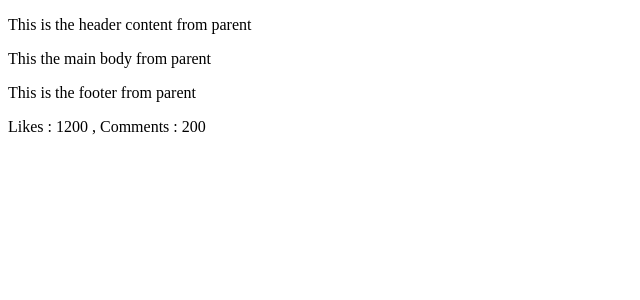
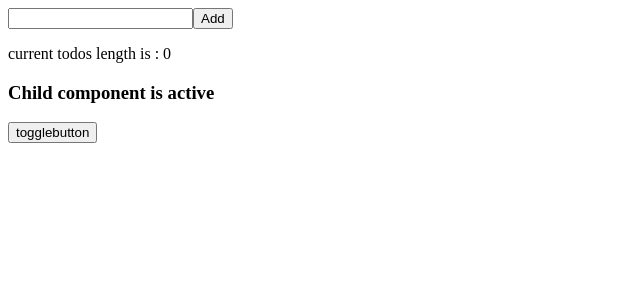
Before and after one commit to Ajay9980/Internship-VueJS-Learning, a Vue app: page / in a window 1280 px wide. Shown: the top 300 px of the page, without its empty margins (0-640 px from the left). Built offline with nearby package versions, Linux system fonts and the light colour scheme.

Commit message:
week-1-Day-3-LifeCycle-Hook

```diff
--- /dev/null
+++ b/component/lifecycleComponent.vue
@@ -0,0 +1,33 @@
+<!--
+what the code does:
+This component demonstrates Vue's lifecycle hooks — specifically `onMounted` and `onUnmounted`.
+It starts an interval when the component mounts and clears it automatically when unmounted.
+Used along with a parent toggle to observe lifecycle behavior in real-time.
+
+Topics Covered:
+ onMounted() – runs code when component is created and added to DOM
+ onUnmounted() – cleans up (like clearing intervals) when component is destroyed
+ setInterval() – for simulating background tasks or periodic updates
+ Lifecycle cleanup – avoiding memory leaks and unnecessary background work
+-->
+
+<script setup>
+import { onMounted, onUnmounted } from 'vue'
+
+onMounted(()=>{
+    console.log('Child Component Mounted')
+})
+
+let intervalId = setInterval(() => {
+    console.log('Child Component interval is running....')
+}, 10000);
+
+onUnmounted(()=>{
+    clearInterval(intervalId)
+    console.log('clearing the interval from child')
+})
+</script>
+
+<template>
+  <h3>Child component is active</h3>
+</template>
--- a/src/App.vue
+++ b/src/App.vue
@@ -3,6 +3,7 @@ import week1Day1 from '../views/week-1-day-1&2.vue';
 import week1Assignment from '../views/week-1-Assignment.vue';
 import week1Day3 from '../views/week-1-day-3.vue';
 import week1Day31 from '../views/week-1-Day-3.1-slot.vue';
+import week1Day32LifeCycleHooks from '../views/week-1-day-3.2-LifeCycle-Hooks.vue';
 </script>
 
 
@@ -11,7 +12,8 @@ import week1Day31 from '../views/week-1-Day-3.1-slot.vue';
    <!-- <week1Day1/> -->
     <!-- <week1Assignment/> -->
     <!-- <week1Day3 /> -->
-    <week1Day31/>
+    <!-- <week1Day31/> -->
+     <week1Day32LifeCycleHooks/>
 </template>
 
 <style scoped></style>
--- /dev/null
+++ b/views/week-1-day-3.2-LifeCycle-Hooks.vue
@@ -0,0 +1,73 @@
+<!--
+What the code does:
+This code demonstrates a simple Todo app with lifecycle management.
+It allows users to add tasks, view total count, and toggle a child component
+to observe lifecycle hooks like onMounted and onUnmounted in action.
+
+Topics Covered:
+ reactive() and ref() – for state management
+ computed() – to calculate total todos dynamically
+ watch() – to track reactive data changes
+ onMounted() and onUnmounted() – lifecycle hooks demonstration
+ v-if – to mount/unmount child component dynamically
+ Event handling and DOM updates
+-->
+
+
+<script setup>
+import { computed, onMounted, onUnmounted, reactive, ref, watch } from 'vue';
+import lifecycleComponent from '../component/lifecycleComponent.vue';
+const todos = reactive([])
+const newTodo = ref('')
+
+function addTodo(){
+    if(newTodo.value.length !== ''){
+        todos.push(newTodo.value)
+        newTodo.value = ''
+    }
+}
+
+// Computed Hook to get length
+const total = computed(()=>todos.length)
+
+
+onMounted(()=>{
+    console.log('Parent component is mounted ')
+})
+
+const show = ref(true)
+
+
+let intervalId = setInterval(() => {
+    console.log('Parent components interval is running.. ')
+}, 10000);
+
+onUnmounted(()=>{
+    clearInterval(intervalId)
+    console.log('interval is cleared from parent')
+})
+
+
+
+// watch() hook to track the value in newtodo
+watch(newTodo,(newValue , oldValue)=>{
+    console.log(`todo value changes from ${oldValue} to ${newValue}`)
+})
+
+</script>
+<template>
+
+<input type="text" v-model="newTodo"  >
+
+
+<button @click="addTodo">Add</button>
+<p>current todos length is : {{ total }}</p>
+
+<lifecycleComponent v-if="show"/>
+<button @click="show = !show">togglebutton</button>
+
+<ul>
+    <li v-for="(todo) in todos">{{ todo }}</li>
+</ul>
+
+</template>
```
